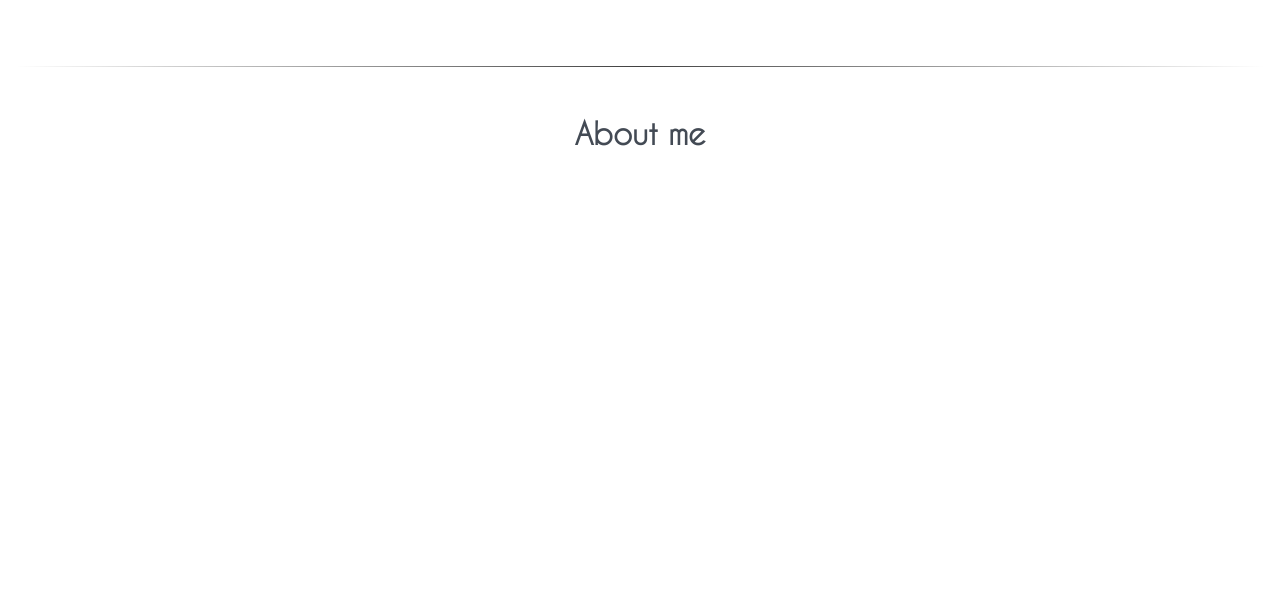
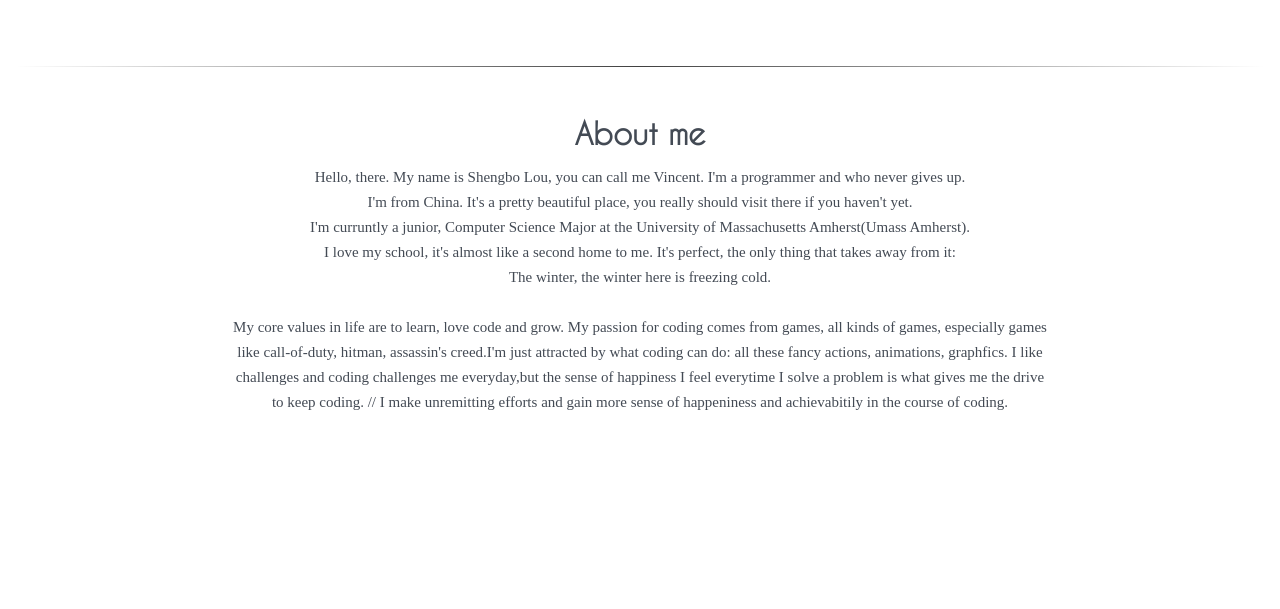
Before and after one commit to shengbolou/Project, a PHP site: page /sbl.html in a window 1280 px wide. Shown: the part 804-1413 px from the top of the page. Run offline with PHP 8.4, Linux system fonts and the light colour scheme; some web fonts are replaced.

Commit message:
about me

```diff
--- a/css/sbl.css
+++ b/css/sbl.css
@@ -138,6 +138,13 @@
   padding-top: 50px;
 }
 
+
+.about{
+  font-family: 'Raleway-Light';
+  line-height: 25px;
+  font-size: 15px;
+}
+
 hr{
   border: 0;
   height: 1px;
--- a/sbl.html
+++ b/sbl.html
@@ -63,6 +63,25 @@
 
             <h3 style="margin-top:50px; font-family:'Caviar';" class="text-center">About me</h3>
 
+            <div class="row">
+              <div class="text-center col-md-8 col-md-offset-2">
+                <p class="about">
+                  Hello, there. My name is Shengbo Lou, you can call me Vincent. I'm a programmer and who never gives up.
+                  <br>I'm from China. It's a pretty beautiful place, you really should visit there if you haven't yet.<br>
+    I'm curruntly a junior, Computer Science Major at the University of Massachusetts Amherst(Umass Amherst).<br>
+
+    I love my school, it's almost like a second home to me. It's perfect, the only thing that takes away from it:
+    <br>The winter, the winter here is freezing cold.
+    <br>
+    <br>
+    My core values in life are to  learn, love  code and  grow. My passion for coding comes from games, all kinds of games, especially
+    games like call-of-duty, hitman, assassin's creed.I'm just attracted by what coding can do: all these fancy actions, animations, graphfics.
+    I like challenges and coding challenges me everyday,but the sense of happiness I feel everytime I solve a problem is what gives me the drive to keep coding.
+    //  I make unremitting efforts and gain more sense of happeniness and achievabitily in the course of coding.
+                </p>
+              </div>
+            </div>
+
           </div>
         </div>
 
```
